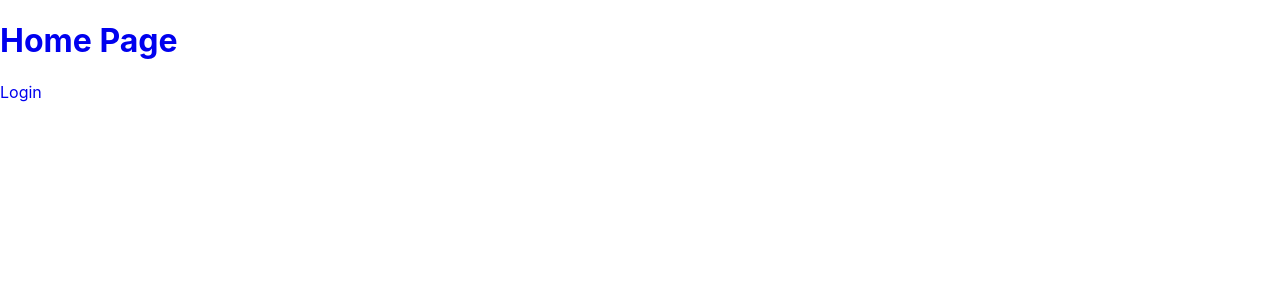
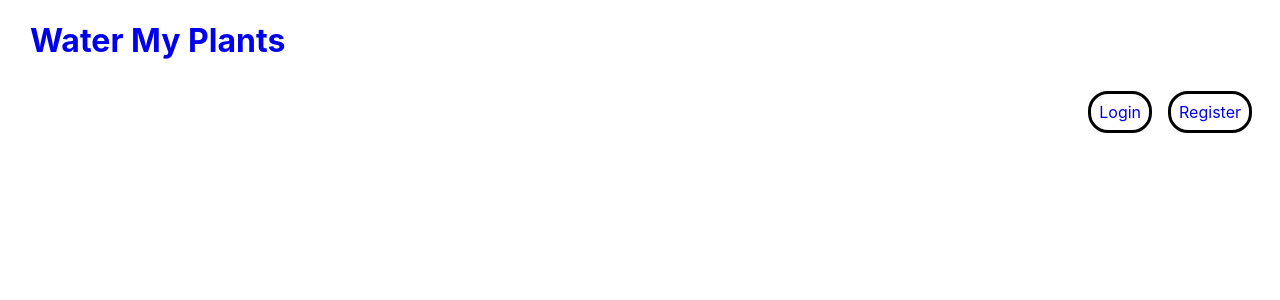
Before and after one commit to Water-my-plants-unit4/FrontEnd, a React (Create React App) app: page / in a window 1280 px wide. Shown: the top 300 px of the page. Built offline with nearby package versions, Linux system fonts and the light colour scheme.

Commit message:
giving the outlet and form components some css

```diff
--- a/src/App.css
+++ b/src/App.css
@@ -1,14 +1,50 @@
-a{
+
+a:visited{
+  color: black;
+}
+a:hover{
+  color: green;
+  transform: scale(1.1);
+}
+
+.navbar{
+  position: static;
+  top: 0;
+  width: 100%;
+  height: 300px;
+  background-color: red;
+}
+
+.navbar a{
   text-decoration: none;
   transition: all .2s ease;
 }
 
-a:visited{
-  color: black;
+.navBtn{
+  text-align: center;
+  display: inline;
+  float: right;
+  padding: 12px;
+  margin: 8px;
 }
 
-a:hover{
-  color: blue;
-  transform: scale(1.1);
+#btn{
+  margin: 8px;
+  padding: 8px;
+  border: solid black;
+  border-radius: 20px;
+}
 
+.navbar h1{
+  font-weight: bold;
+  padding-left: 30px;
 }
+
+.outlet{
+  position: relative;
+  bottom: 0;
+  background-color: red;
+  margin-top: 200px;
+  display: flex;
+  justify-content: center;
+}
--- a/src/App.js
+++ b/src/App.js
@@ -4,15 +4,19 @@ import './App.css';
 
 function App() {
   return (
-    <div className="App">
-      <Link
-        to='/'
-      ><h1>Home Page</h1></Link>
-      <Link
-        to='/login'
-      >Login</Link>
-      <Outlet/>
+    <div>
+      <container className="navbar">
+        <Link to='/'><h1>Water My Plants</h1></Link>
+          <div className='navBtn'>
+            <Link to='/login' id='btn'>Login</Link>
+            <Link to='/register'id='btn'>Register</Link>
+      </div>
+      </container>
+      <div className='outlet'>
+        <Outlet />
+      </div>
     </div>
+
   );
 }
 
```
Also changed, not shown: src/components/Register.js (+26 -0 lines).
